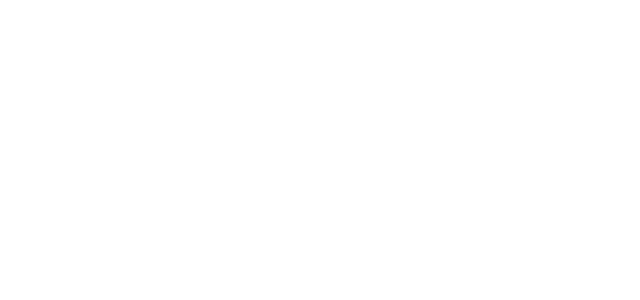
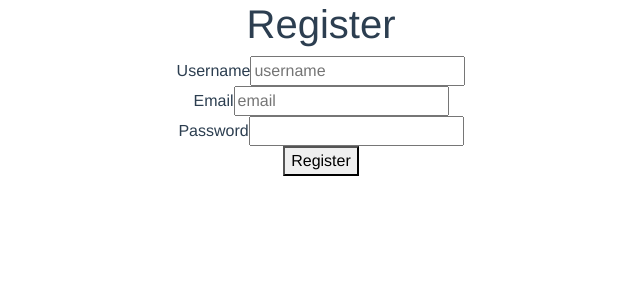
Before and after one commit to mmengspv/webtech-frontend-vuejs, a Vue app: page /register in a window 1280 px wide. Shown: the top 300 px of the page, without its empty margins (319-959 px from the left). Built offline with nearby package versions, Linux system fonts and the light colour scheme.

Commit message:
add login and register service

```diff
--- a/src/router/index.js
+++ b/src/router/index.js
@@ -1,14 +1,20 @@
 import Vue from "vue";
 import VueRouter from "vue-router";
+import HomePage from "../views/HomePage.vue";
 import Login from "../views/auth/Login.vue";
-import HomePage from "../views/HomePage.vue";
+import Register from "../views/auth/Register";
 
 Vue.use(VueRouter);
 
 const routes = [
   {
+    path: "/register",
+    name: "Register",
+    component: Register,
+  },
+  {
     path: "/login",
-    name: "LoginPage",
+    name: "Login",
     component: Login,
   },
   {
--- /dev/null
+++ b/src/services/AuthService.js
@@ -0,0 +1,48 @@
+import axios from "axios";
+
+const auth_key = "auth-user";
+const auth = JSON.parse(localStorage.getItem(auth_key));
+const user = auth ? auth.user : "";
+const jwt = auth ? auth.jwt : "";
+
+const api_endpoint = process.env.VUE_APP_STRAPI_API || "http://localhost:1337";
+
+export default {
+  async login({ email, password }) {
+    try {
+      const res = await axios.post(`${api_endpoint}/auth/local`, {
+        identifier: email,
+        password,
+      });
+      localStorage.setItem(auth_key, JSON.stringify(res.data));
+      return {
+        success: true,
+        user: res.data.user,
+        jwt: res.data.jwt,
+      };
+    } catch (e) {
+      console.log(e.response);
+      return {
+        success: false,
+        message: e.response.data.message[0].messages[0].message,
+      };
+    }
+  },
+  async register({ username, email, password }) {
+    try {
+      const res = await axios.post(`${api_endpoint}/auth/local/register`, {
+        username,
+        email,
+        password,
+      });
+      localStorage.setItem(auth_key, JSON.stringify(res.data));
+      return { success: true, user: res.data.user, jwt: res.data.jwt };
+    } catch (e) {
+      console.error(e.response);
+      return {
+        success: false,
+        message: e.response.data.message[0].messages[0].message,
+      };
+    }
+  },
+};
--- /dev/null
+++ b/src/store/AuthStore.js
@@ -0,0 +1,42 @@
+import Vue from "vue";
+import Vuex from "vuex";
+import axios from "axios";
+import AuthService from "../services/AuthService";
+
+Vue.use(Vuex);
+
+const auth_key = "auth-user";
+const auth = JSON.parse(localStorage.getItem(auth_key));
+
+const initialState = {
+  user: auth ? auth.user : "",
+  jwt: auth ? auth.jwt : "",
+  isLoggedIn: auth ? true : false,
+};
+
+export default new Vuex.Store({
+  state: initialState,
+  mutations: {
+    loginSuccess(state, res) {
+      state.user = res.user;
+      state.jwt = res.jwt;
+      state.isLoggedIn = res.success;
+      //   console.log(state);
+    },
+  },
+  actions: {
+    async login({ commit }, { email, password }) {
+      const res = await AuthService.login({ email, password });
+      if (res.success) {
+        commit("loginSuccess", res);
+      }
+      return res;
+    },
+    async register({ commit }, { username, email, password }) {
+      const res = await AuthService.register({ username, email, password });
+      //   if (res.success) {
+      //   }
+    },
+  },
+  modules: {},
+});
--- a/src/views/auth/Login.vue
+++ b/src/views/auth/Login.vue
@@ -1,27 +1,46 @@
 <template>
   <div class="home">
+    <form @submit.prevent="login">
       <div class="hello">
         <h1>Welcome</h1>
         <div>
           <label>Email</label>
-        <input type="email" placeholder="email" autocomplete="off" />
+          <input
+            v-model="form.email"
+            type="email"
+            placeholder="email"
+            autocomplete="off"
+          />
         </div>
         <div>
           <label>Password</label>
-        <input type="password" />
+          <input v-model="form.password" type="password" />
         </div>
         <div>
-        <button @click="next">Login</button>
+          <button>Login</button>
         </div>
       </div>
+    </form>
   </div>
 </template>
 
 <script>
+import AuthStore from "../../store/AuthStore";
 export default {
+  data() {
+    return {
+      form: {
+        email: "",
+        password: "",
+      },
+    };
+  },
   methods: {
-    next() {
+    async login() {
+      const res = await AuthStore.dispatch("login", this.form);
+      if (res.success) {
         this.$router.push("/");
+      }
     },
   },
 };
--- /dev/null
+++ b/src/views/auth/Register.vue
@@ -0,0 +1,53 @@
+<template>
+  <div>
+    <h1>Register</h1>
+    <form @submit.prevent="register">
+      <div>
+        <label>Username</label>
+        <input
+          v-model="form.username"
+          type="text"
+          autocomplete="off"
+          placeholder="username"
+        />
+      </div>
+      <div>
+        <label>Email</label>
+        <input
+          v-model="form.email"
+          type="email"
+          autocomplete="off"
+          placeholder="email"
+        />
+      </div>
+      <div>
+        <label>Password</label>
+        <input v-model="form.password" type="password" />
+      </div>
+      <button type="submit">Register</button>
+    </form>
+  </div>
+</template>
+
+<script>
+import AuthStore from "../../store/AuthStore";
+export default {
+  data() {
+    return {
+      form: {
+        username: "",
+        email: "",
+        password: "",
+      },
+    };
+  },
+  methods: {
+    async register() {
+      const res = await AuthStore.dispatch("register", this.form);
+    },
+  },
+};
+</script>
+
+<style>
+</style>
```
Also changed, not shown: 1 other file (tests, documents, lock files or other folders). Lines whose indentation alone changed are shown as unchanged.
